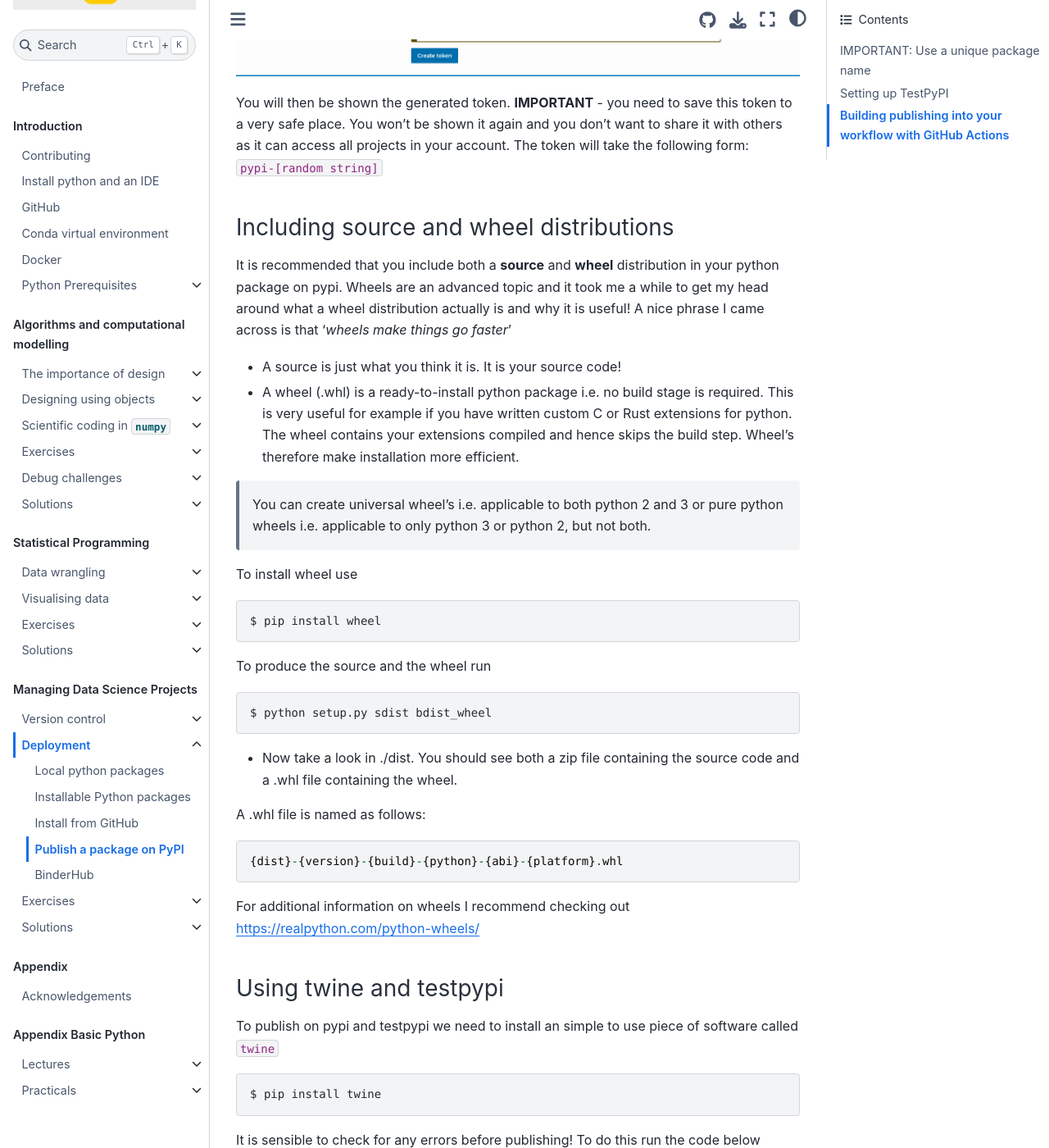
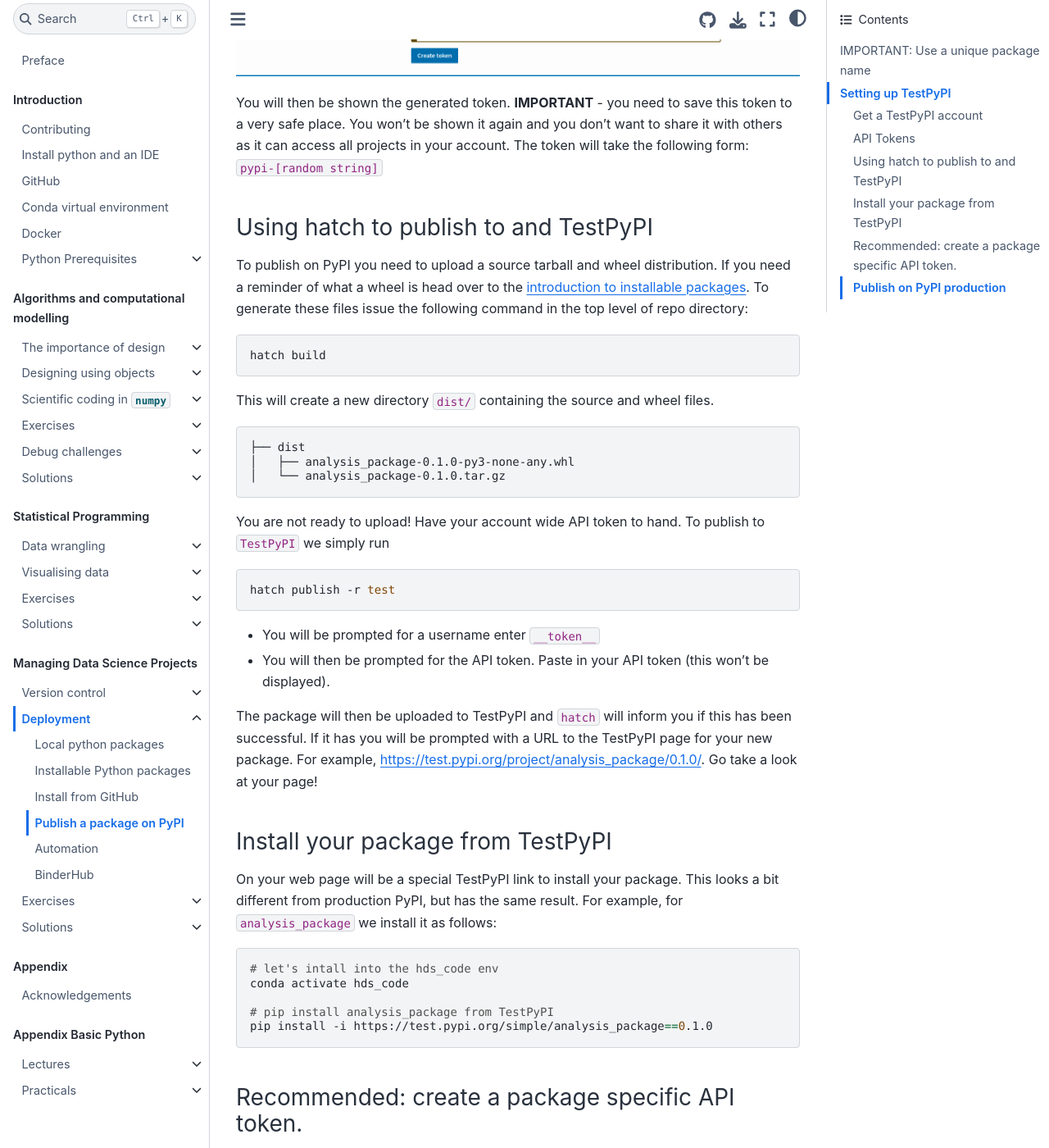
Before and after one commit to health-data-science-OR/coding-for-ml, a Jupyter Book: the page built from content/03_mgt/03_pypi/03_pypi.md, in a window 1280 px wide and 1400 px high, scrolled down 2253 px. Shown: the whole window at 82% size. Built offline with Jupyter Book 1.0.4 settings and Sphinx 7.4.7 and the Sphinx Book theme 1.1.4, drawn with Linux system fonts in a browser that asks for light colours; some of the changed text lies outside the part shown.

Commit message:
feat(pypi): +automation + final testpypi

````diff
--- a/_toc.yml
+++ b/_toc.yml
@@ -97,6 +97,7 @@ parts:
     - file: content/03_mgt/03_pypi/01_local
     - file: content/03_mgt/03_pypi/02_github
     - file: content/03_mgt/03_pypi/03_pypi
+    - file: content/03_mgt/03_pypi/04_automation
     - file: content/03_mgt/04_binder/01_binder
   - file: content/03_mgt/04_exercises_front_page
     sections:
--- a/content/03_mgt/03_pypi/03_pypi.md
+++ b/content/03_mgt/03_pypi/03_pypi.md
@@ -41,81 +41,57 @@ To create a token head to account settings and select **Create API token**.  You
 
 You will then be shown the generated token. **IMPORTANT** - you need to save this token to a very safe place. You won't be shown it again and you don't want to share it with others as it can access all projects in your account.  The token will take the following form: `pypi-[random string]`
 
-### Including source and wheel distributions
+### Using hatch to publish to and TestPyPI
 
-It is recommended that you include both a **source** and **wheel** distribution in your python package on pypi. Wheels are an advanced topic and it took me a while to get my head around what a wheel distribution actually is and why it is useful!  A nice phrase I came across is that '*wheels make things go faster*'
-
-* A source is just what you think it is.  It is your source code!
-
-* A wheel (.whl) is a ready-to-install python package i.e. no build stage is required. This is very useful for example if you have written custom C or Rust extensions for python. The wheel contains your extensions compiled and hence skips the build step.  Wheel's therefore make installation more efficient.
-
-> You can create universal wheel's i.e. applicable to both python 2 and 3 or pure python wheels i.e. applicable to only python 3 or python 2, but not both.
-
-To install wheel use
+To publish on PyPI you need to upload a source tarball and wheel distribution. If you need a reminder of what a wheel is head over to the [introduction to installable packages](./01_local.md). To generate these files issue the following command in the top level of repo directory:
 
 ```bash
-$ pip install wheel
+hatch build
 ```
 
-To produce the source and the wheel run
+This will create a new directory `dist/` containing the source and wheel files.
 
 ```bash
-$ python setup.py sdist bdist_wheel
+├── dist
+│   ├── analysis_package-0.1.0-py3-none-any.whl
+│   └── analysis_package-0.1.0.tar.gz
 ```
 
-* Now take a look in ./dist.  You should see both a zip file containing the source code and a .whl file containing the wheel.
+You are not ready to upload! Have your account wide API token to hand. To publish to `TestPyPI` we simply run
 
-A .whl file is named as follows:
-
-```
-{dist}-{version}-{build}-{python}-{abi}-{platform}.whl
+```bash
+hatch publish -r test
 ```
 
-For additional information on wheels I recommend checking out [https://realpython.com/python-wheels/](https://realpython.com/python-wheels/)
+* You will be prompted for a username enter `__token__`
+* You will then be prompted for the API token. Paste in your API token (this won't be displayed).
 
-### Using twine and testpypi
+The package will then be uploaded to TestPyPI and `hatch` will inform you if this has been successful.  If it has you will be prompted with a URL to the TestPyPI page for your new package. For example, https://test.pypi.org/project/analysis_package/0.1.0/. Go take a look at your page!
 
-To publish on pypi and testpypi we need to install an simple to use piece of software called `twine`
+### Install your package from TestPyPI
+
+On your web page will be a special TestPyPI link to install your package. This looks a bit different from production PyPI, but has the same result. For example, for `analysis_package` we install it as follows:
 
 ```bash
-$ pip install twine
+# let's intall into the hds_code env
+conda activate hds_code
+
+# pip install analysis_package from TestPyPI
+pip install -i https://test.pypi.org/simple/analysis_package==0.1.0
 ```
 
-It is sensible to check for any errors before publishing!  To do this run the code below
+### Recommended: create a package specific API token.
+
+Now that you have created your package, I recommend logging back into your TestPyPI account and creating a package specific API token. It is more secure to work with API tokens that are specific to packages (especially if working in a team or group when developing the work). This avoids accidental uploads to different packages.  To do this select **projects**, your project (e.g. `analysis_package`) and then **settings**.
+
+![testpypi](../../../images/test_pypi3.png)
+
+### Publish on PyPI production
+
+First I just want to say that you should not publish on the main production PyPI platform unless it is needed.  Use PyPI when necessary to help your own research, work or colleagues, but not for testing purposes: use TestPyPI instead.  **You will need a separate account for PyPI.**.  If you intend to publish to PyPI then you need to follow all of the same steps we used for setting up TestPyPI.
+
+When you are ready to upload there is a different `hatch` command to publish:
 
 ```bash
-$ twine check dist/*
+hatch publish
 ```
-This will check your source and wheel distributions for errors and report any issues.
-
-> Before you push to testpypi you need to have a unique name for your package!  I recommend making up your own name, but if you are feeling particularly unimaginative then use `pypi_template_{random_number}`. Set this in `setup.py`. **Check if it has been created and exists on testpypi first!**
-
-To publish on testpypi is simple.  The code below will prompt you for your username and password.
-
-```bash
-$ twine upload --repository-url https://test.pypi.org/legacy/ dist/*
-```
-
-If this uploads successfully you can then `pip` install from testpypi as follows.  The URL for your package is available on the project page for testpypi.
-
-```bash
-$ pip install -i https://test.pypi.org/simple/{your_package_name}==0.1.0
-```
-
-### Publish on pypi production
-
-First I just want to say that you shouldn't really publish on the main production pypi site for unless you need to.  Use it when necessary to help your own research, work or colleagues, but not for testing purposes: use testpypi instead.  **You will need a separate account for PyPI.**.  If you intend to publish to pypi I recommend searching the index first in order to identify any potential name clashes.
-
-When you are ready you can upload use `twine`
-
-```bash
-$ twine upload dist/*
-```
-
-## Building publishing into your workflow with GitHub Actions
-
-The manual steps I've outlined here are somewhat historical.  Most modern projects make use of version control in the cloud such as GitLab or GitHub.  These include ways to automatically publish updates to pypi.  One such way is with GitHub actions.  For example, I use **the publish to pypi action** when code is merge into the 'main' branch.
-
-To set this up you will need to supply GitHub with a username and password for pypi.  Its stored securely, but you may rightly have concerns about privacy and security. My approach has been to create a secondary maintainer account for pypi rather than storing my main PyPI credentials to GitHub. I will leave it up to you to make a decision about if you feel this is necessary.  It can always be updated at a later date.
-
-You can read more about Github actions [here](https://docs.github.com/en/actions)
````
Also changed, not shown: content/03_mgt/03_pypi/01_local.md (+62 -9 lines), content/03_mgt/03_pypi/02_github.md (+3 -3 lines), content/03_mgt/03_pypi/04_automation.md (added, +80 -0 lines), images/release.png (added), images/test_pypi3.png (added).
